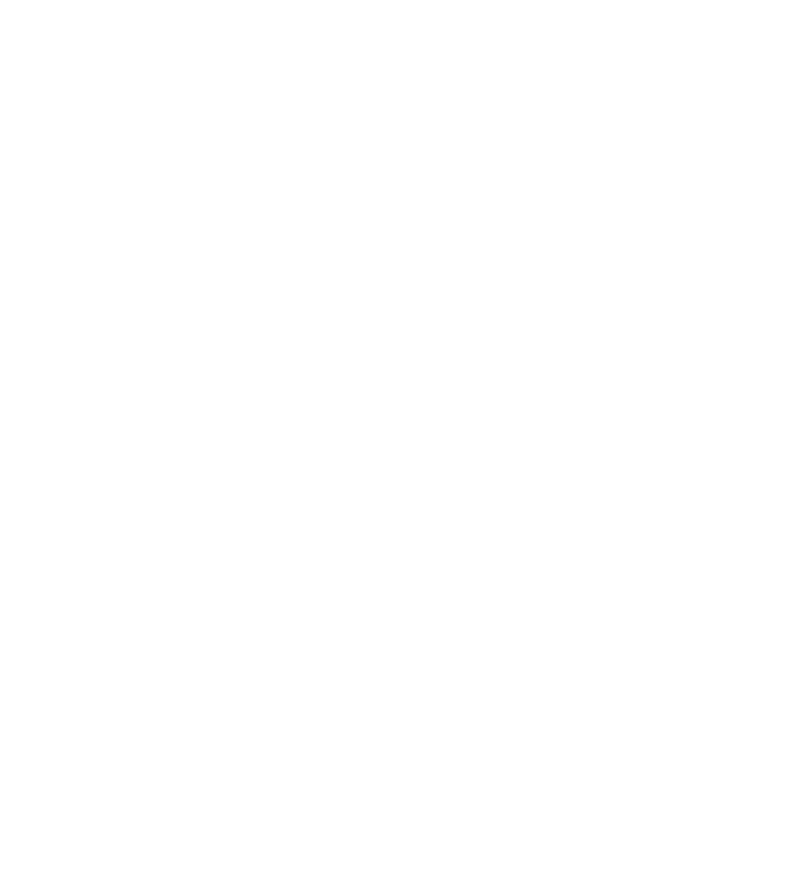
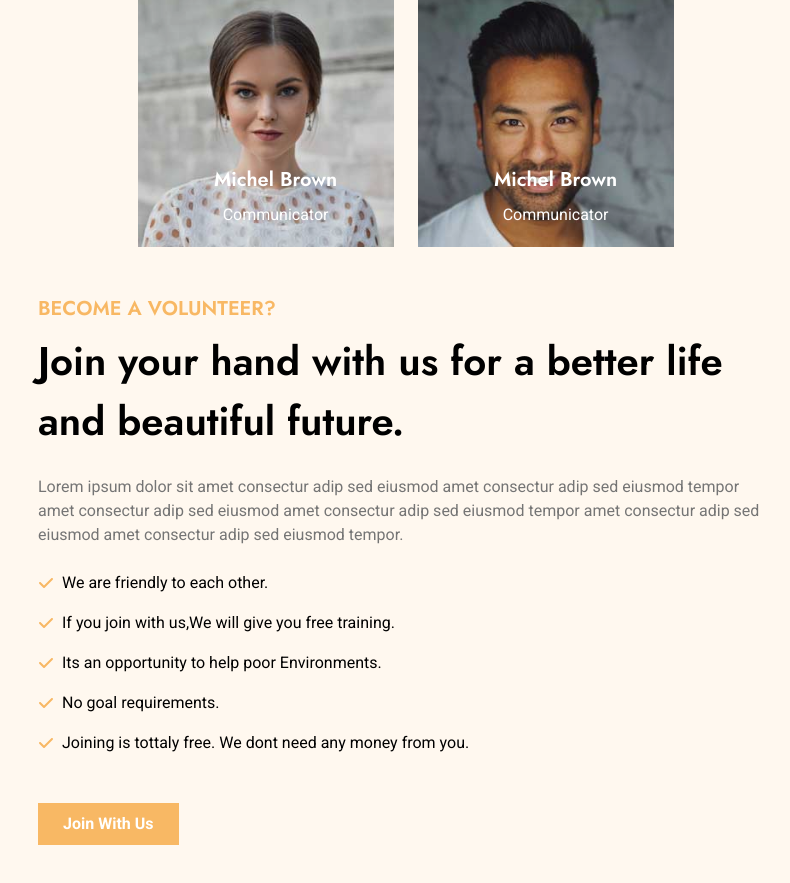
Before and after one commit to alisthaa/Environs, a React (Vite) app: page / in a window 1280 px wide. Shown: the part 10384-11267 px from the top of the page, without its empty margins (234-1024 px from the left). Before the commit the page ends 9951 px from the top, so only its background shows below. Built offline with nearby package versions, Linux system fonts and the light colour scheme.

Commit message:
volunteers

```diff
--- a/src/pages/Home.jsx
+++ b/src/pages/Home.jsx
@@ -12,6 +12,7 @@
 import Blog from './Blog';
 import About from './About';
 import Gallery from './Gallery'
+import Volunteers from './Volunteers';
 export default function Home() {
   const scrollToTop = () => {
     window.scrollTo({
@@ -89,5 +90,7 @@
 <Blog/>
 
 <Gallery/>
+
+<Volunteers/>
   </>
 }
--- a/src/pages/Volunteers.jsx
+++ b/src/pages/Volunteers.jsx
@@ -1,7 +1,74 @@
 import React from 'react'
+import volunteer1 from '../assets/images/volunteers-1.jpg'
+import volunteer2 from '../assets/images/volunteers-2.jpg'
+import volunteer3 from '../assets/images/volunteers-3.jpg'
+import volunteer4 from '../assets/images/volunteers-4.jpg'
+import { TiTick } from "react-icons/ti";
+import { FaCheck } from 'react-icons/fa6'
+export default function Volunteers() {
+  const scrollToTop = () => {
+    window.scrollTo({
+        top: 0,
+        behavior: "smooth" // Scroll smoothly to top
+    });
+};
+  const data=[
+    {
+      image: volunteer1,
+    },
+    {
+      image: volunteer3,
+    },
+    {
+      image: volunteer2,
+    },
+    {
+      image: volunteer4,
+    },
+  ]
+  return <>
+  <div className='mt-12'>
+<div className='py-12 px-3 bg-[#fff8ef]'>
+<div className='pb-8'>
+<div className='container  mt-12 flex flex-wrap justify-center gap-12 '>
 
-export default function Volunteers() {
-  return (
-    <div>Volunteers</div>
-  )
+
+<div className='grid grid-cols-2 w-[536px] gap-6'>
+{
+  data.map(el=>(
+
+<div className='relative w-full'>
+  <img src={el.image} alt="" className='relative w-full h-full brightness-90 hover:brightness-50 transition-all duration-300' />
+  <div className='absolute bottom-0 text-white text-center p-5 left-14'>
+  <p className='text-[20px] font-Jost mb-2 font-semibold'>Michel Brown</p>
+  <p className='font-Roboto'>Communicator</p>
+  </div>
+  </div>
+  ))
 }
+</div>
+
+
+<div className='w-[736px] '>
+  <p className='font-Jost text-xl text-primary  font-semibold mb-2'>BECOME A VOLUNTEER?</p>
+  <p className='font-Jost text-[30px] md:text-[40px]  font-semibold mb-6 '>Join your hand with us for a better life and beautiful future.</p>
+  <p className='font-Roboto text-[#757575] mb-6'>Lorem ipsum dolor sit amet consectur adip sed eiusmod amet consectur adip sed eiusmod tempor amet consectur adip sed eiusmod amet consectur adip sed eiusmod tempor amet consectur adip sed eiusmod amet consectur adip sed eiusmod tempor.</p>
+<div>
+  <p className='flex items-center gap-2 text-base font-Roboto mb-4'> <FaCheck className='text-primary'/> We are friendly to each other.</p>
+  <p className='flex items-center gap-2 text-base font-Roboto mb-4'><FaCheck className='text-primary'/> If you join with us,We will give you free training.</p>
+  <p className='flex items-center gap-2 text-base font-Roboto mb-4'><FaCheck className='text-primary'/> Its an opportunity to help poor Environments.</p>
+  <p className='flex items-center gap-2 text-base font-Roboto mb-4'><FaCheck className='text-primary'/> No goal requirements.</p>
+  <p className='flex items-center gap-2 text-base font-Roboto mb-12'><FaCheck className='text-primary'/> Joining is tottaly free. We dont need any money from you.</p>
+</div>
+<button onClick={scrollToTop} className='btn' >Join With Us</button>
+
+</div>
+
+
+</div>
+
+</div>
+  </div>
+  </div>
+  </>
+}
```
